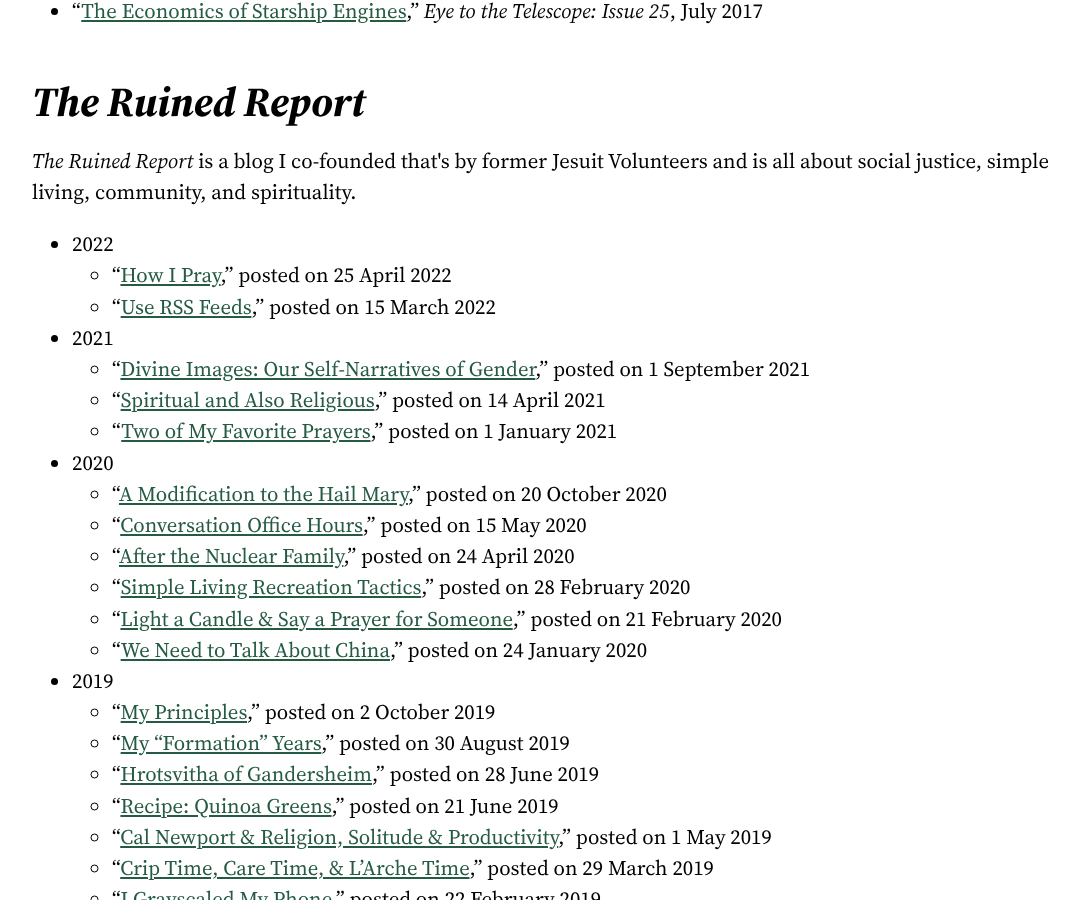
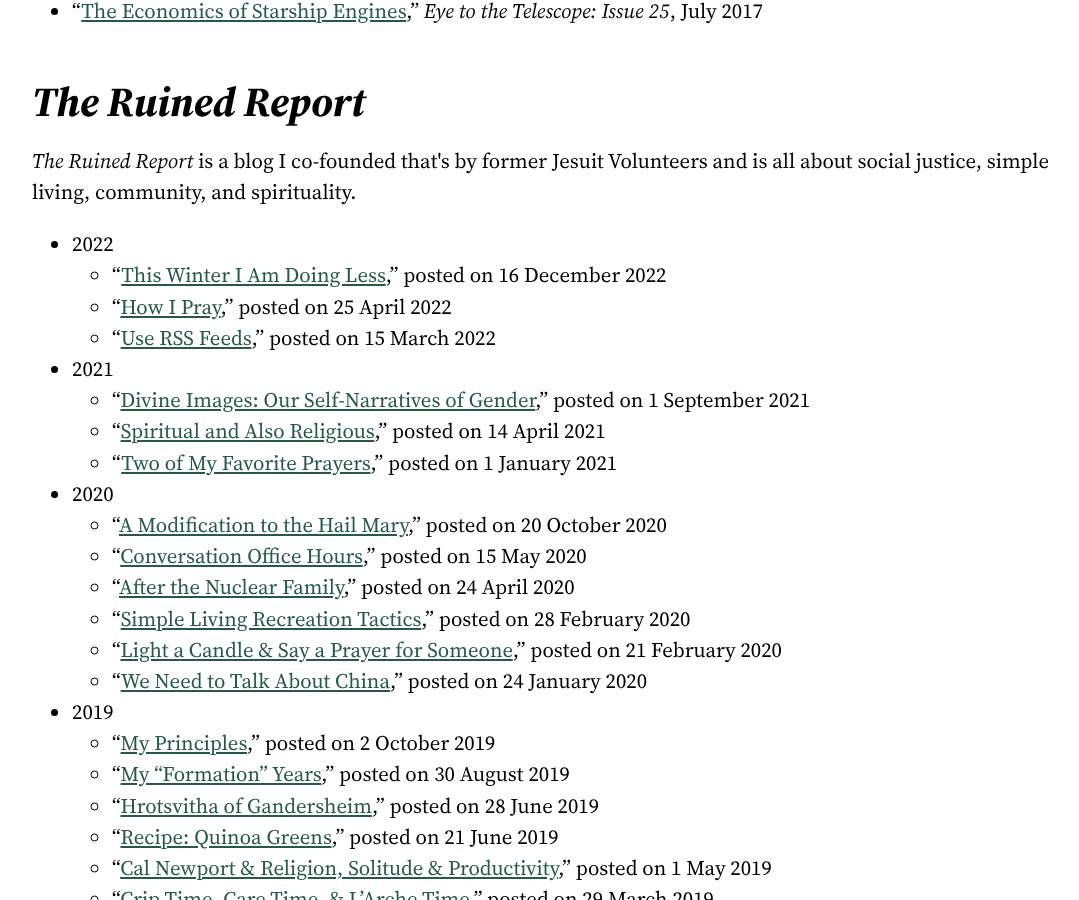
Before and after one commit to cncoulter/camcoulter.com, a Jekyll site: the page built from Publications.html, in a window 1280 px wide and 900 px high, scrolled down 1241 px. Shown: the whole window, without its empty margins (88-1167 px from the left). Built offline with Jekyll 4.4.1, drawn with Linux system fonts in a browser that asks for light colours; some web fonts are replaced.

Commit message:
Update publications

```diff
--- a/Publications.html
+++ b/Publications.html
@@ -51,6 +51,7 @@ description: "Here's all my published essays, poetry, posts, and reviews."
 <ul>
 	<li>2022
 		<ul>
+			<li>“<a href="https://theruinedreport.com/2022/12/16/this-winter-i-am-doing-less/" class="font-weight-bold">This Winter I Am Doing Less</a>,” posted on 16 December 2022</li>
 			<li>“<a href="https://theruinedreport.com/2022/04/25/how-i-pray/" class="font-weight-bold">How I Pray</a>,” posted on 25 April 2022</li>
 			<li>“<a href="https://theruinedreport.com/2022/03/15/use-rss-feeds/" class="font-weight-bold">Use RSS Feeds</a>,” posted on 15 March 2022</li>
 		</ul>
```
